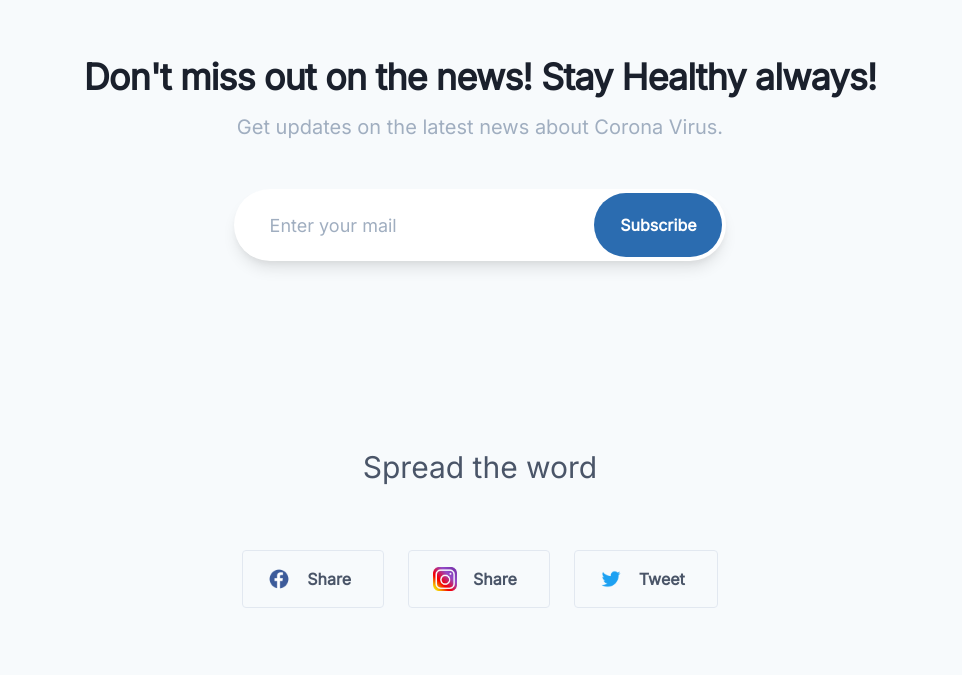
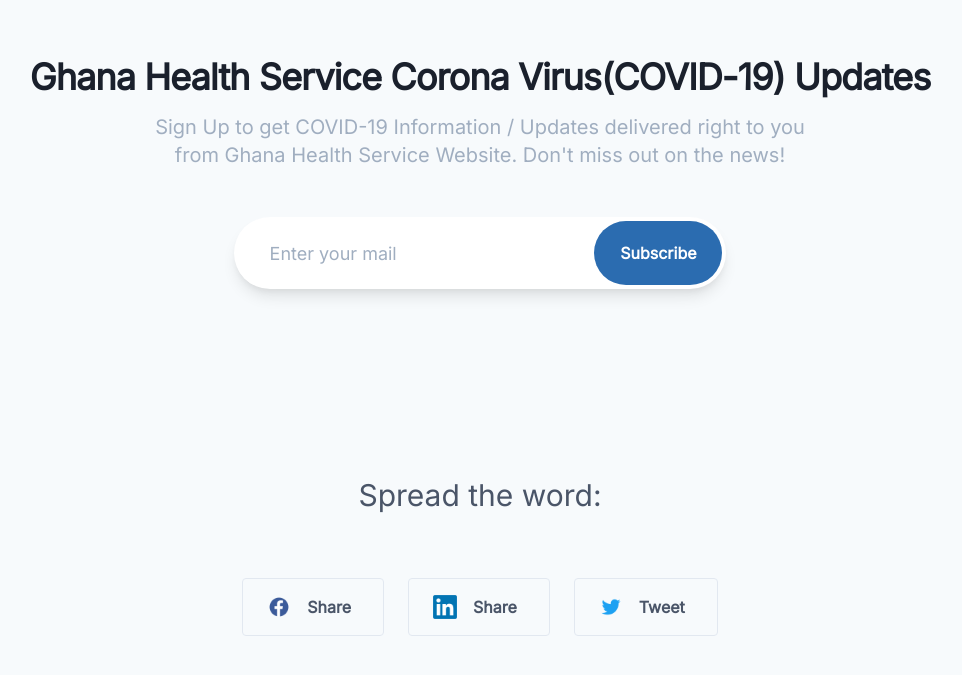
Before and after one commit to Robbieakoto/Ghana-Health-Service-Covid-19-Updates, a Vue app: page / in a window 1280 px wide. Shown: the part 175-850 px from the top of the page, without its empty margins (160-1122 px from the left). Built offline with nearby package versions, Linux system fonts and the light colour scheme.

Commit message:
Added functionality for social media share

```diff
--- a/package.json
+++ b/package.json
@@ -14,6 +14,7 @@
     "tailwindcss": "^1.2.0",
     "vue": "^2.6.11",
     "vue-axios": "^2.1.5",
+    "vue-meta": "^2.3.3",
     "vue-tailwind": "^0.4.6"
   },
   "devDependencies": {
--- a/src/App.vue
+++ b/src/App.vue
@@ -11,6 +11,47 @@
   name: 'App',
   components: {
    Home
+  },
+  metaInfo: {
+    // Children can override the title.
+    title: 'Sign Up',
+    // Result: My Page Title ← My Site
+    // If a child changes the title to "My Other Page Title",
+    // it will become: My Other Page Title ← My Site
+    titleTemplate: '%s ← Ghana Health Service COVID-19 Updates',
+    // Define meta tags here.
+    meta: [
+      {'http-equiv': 'Content-Type', content: 'text/html; charset=utf-8'},
+      {name: 'viewport', content: 'width=device-width, initial-scale=1'},
+      {name: 'description', content: 'Sign Up to get COVID-19 Information / Updates delivered right to you from Ghana Health Service.'},
+
+      {property: 'og:title', content: 'Sign Up ← Ghana Health Service COVID-19 Updates'},
+      {property: 'og:site_name', content: 'Ghana Health Service COVID-19 Updates'},
+      // The list of types is available here: http://ogp.me/#types
+      {property: 'og:type', content: 'website'},
+      // Should the the same as your canonical link, see below.
+      {property: 'og:url', content: 'https://www.ghana-covid19-updates-signup.netlify.com'},
+      {property: 'og:image', content: 'https://ghanahealthservice.org/images/ghs-logo.png'},
+      // Often the same as your meta description, but not always.
+      {property: 'og:description', content: 'Sign Up to get COVID-19 Information / Updates delivered right to you from Ghana Health Service.'},
+
+      // Twitter card
+      {name: 'twitter:card', content: 'summary'},
+      {name: 'twitter:site', content: 'https://www.ghana-covid19-updates-signup.netlify.com'},
+      {name: 'twitter:title', content: 'Sign Up ← Ghana Health Service COVID-19 Updates'},
+      {name: 'twitter:description', content: 'Sign Up to get COVID-19 Information / Updates delivered right to you from Ghana Health Service.'},
+      // Your twitter handle, if you have one.
+      {name: 'twitter:image:src', content: 'https://ghanahealthservice.org/images/ghs-logo.png'},
+
+      // Google / Schema.org markup:
+      {itemprop: 'name', content: 'Sign Up ← Ghana Health Service COVID-19 Updates'},
+      {itemprop: 'description', content: 'Sign Up to get COVID-19 Information / Updates delivered right to you from Ghana Health Service.'},
+      {itemprop: 'image', content: 'https://ghanahealthservice.org/images/ghs-logo.png'}
+
+    ],
+    link: [
+      {rel: 'canonical', href: 'https://www.ghana-covid19-updates-signup.netlify.com'}
+    ]
   }
 }
 </script>
--- a/src/components/Footer.vue
+++ b/src/components/Footer.vue
@@ -2,23 +2,23 @@
   <div id="footer">
     <div>
       <section class="container mx-auto p-2 justify-center">
-            <p class="text-3xl text-gray-700 text-center mb-12">Spread the word</p>
+            <p class="text-3xl text-gray-700 text-center mb-12">Spread the word: </p>
             <div class="flex items-center justify-center flex-wrap mb-12">
                 <div class="m-3">
-                    <button class="text-white font-semibold py-2 px-4 border border-blue rounded py-4 px-6 inline-flex items-center">
+                    <a class="text-white font-semibold py-2 px-4 border border-blue rounded py-4 px-6 inline-flex items-center">
                     <img
                         src="../assets/images/facebook.png"
                         alt="Visa Logo"
                         class="h-6 w-auto mr-4"
                     />
                     <span class="mr-2 text-gray-700">Share</span>
-                    </button>
+                    </a>
                 </div>
 
                 <div class="m-3">
                     <button class="text-white font-semibold py-2 px-4 border border-red rounded py-4 px-6 inline-flex items-center">
                     <img
-                        src="../assets/images/instagram.svg"
+                        src="../assets/images/linkedln.png"
                         alt="Visa Logo"
                         class="h-6 w-auto mr-4"
                     />
--- a/src/components/HeroPage.vue
+++ b/src/components/HeroPage.vue
@@ -4,10 +4,10 @@
         <Section class="container mx-auto p-2 justify-center">
             <div class="mx-auto leading-tight lg:justify-start md:pt-10">
                 <div class="text-center mx-auto">
-                    <h2 class="mt-2 text-3xl leading-8 font-extrabold tracking-tight text-gray-900 sm:text-4xl sm:leading-10">Don't miss out on the news! Stay Healthy always!</h2>
+                    <h2 class="mt-2 text-3xl leading-8 font-extrabold tracking-tight text-gray-900 sm:text-4xl sm:leading-10">Ghana Health Service Corona Virus(COVID-19) Updates</h2>
 
                     <p class="mt-4 max-w-2xl text-xl leading-7 text-gray-500 lg:mx-auto md:mb-12">
-                        Get updates on the latest news about Corona Virus.
+                        Sign Up to get COVID-19 Information / Updates delivered right to you from Ghana Health Service Website. Don't miss out on the news!
                     </p>
 
                     <section class="invisible container mx-auto">
--- a/src/main.js
+++ b/src/main.js
@@ -2,7 +2,9 @@
 import App from './App.vue'
 import axios from 'axios'
 import VueAxios from 'vue-axios'
+import Meta from 'vue-meta';
 
+Vue.use(Meta);
 Vue.use(VueAxios, axios)
 Vue.config.productionTip = false
 
```
Also changed, not shown: src/assets/images/linkedln.png (added), 1 other file (tests, documents, lock files or other folders).
